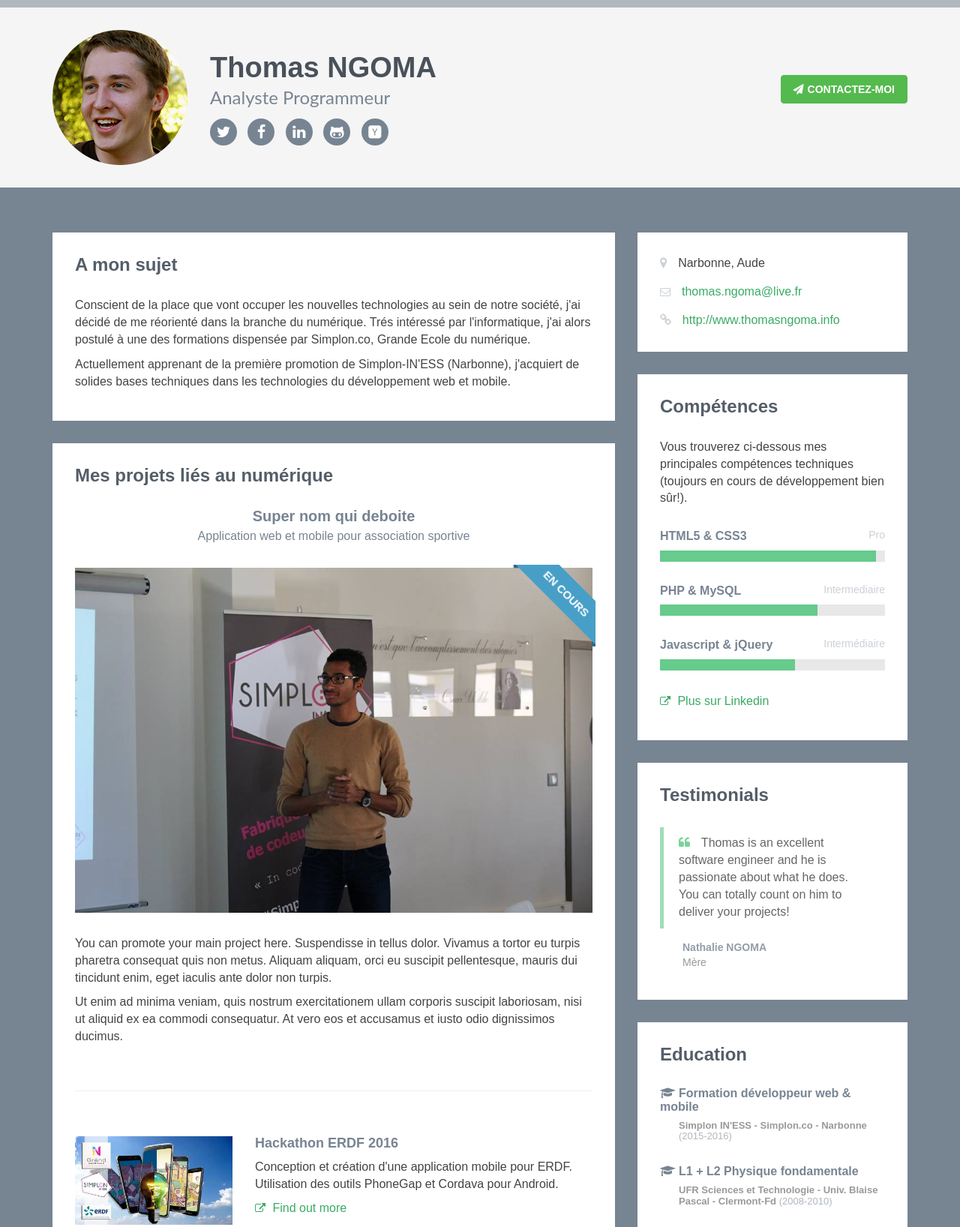
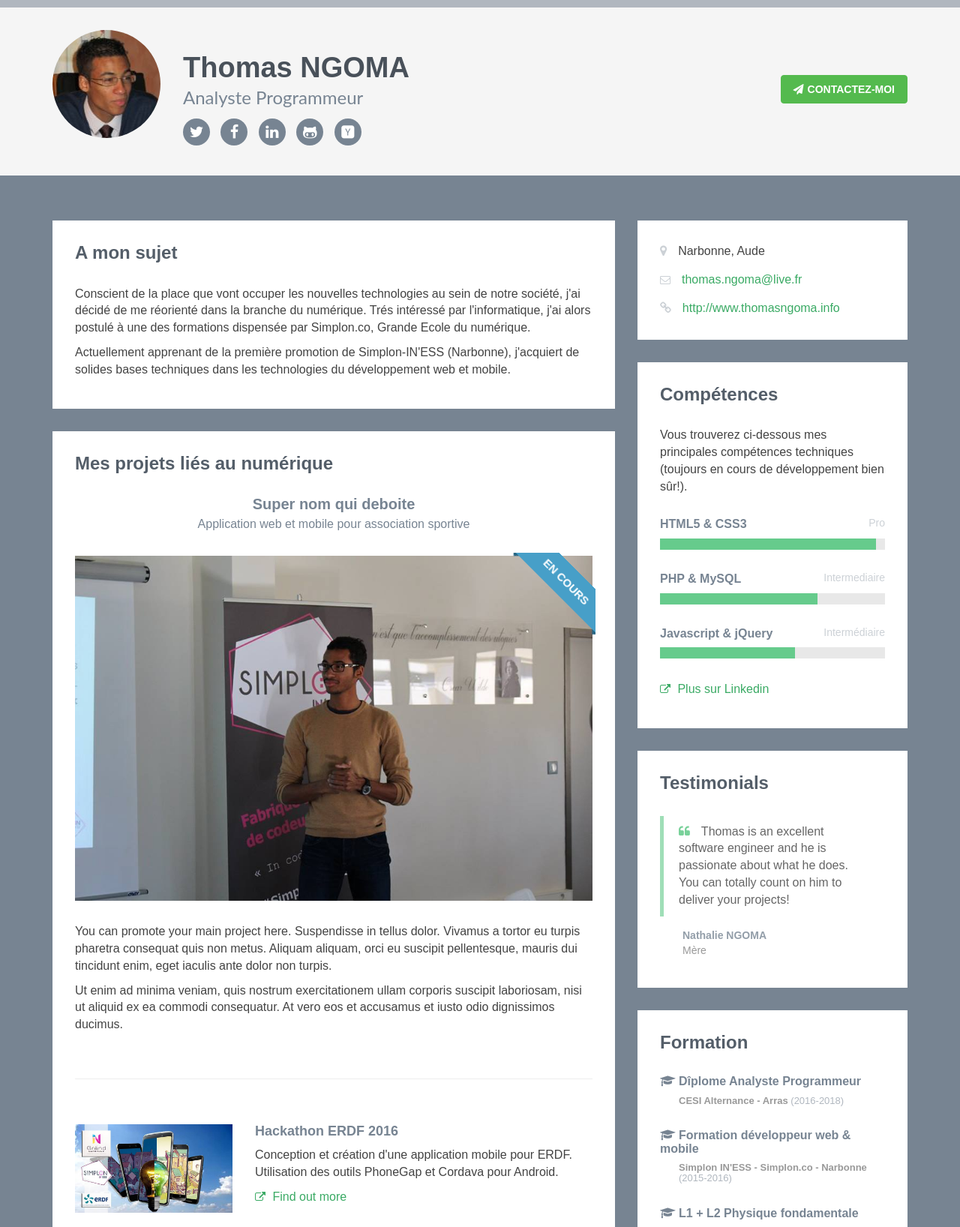
Before and after one commit to simplon-thomasn/cv, a plain HTML site: page index.html in a window 1280 px wide. Shown: the top 1636 px of the page at 75% size. Drawn offline with Linux system fonts and the light colour scheme; files that its build step writes are made by us from their sources; files whose address does not match are found by name.

Commit message:
Correction de quelques erreurs

```diff
--- a/css/style.css
+++ b/css/style.css
@@ -151,7 +151,9 @@ header .profile-content .social a .fa {
   font-size: 20px;
   padding-top: 8px;
 }
-
+header .profile-image {
+  border-radius: 50%;
+}
 
 
 
--- a/index.html
+++ b/index.html
@@ -19,7 +19,7 @@
     <!-- HEADER -->
     <header>
       <div class="container">
-        <img class="profile-image img-responsive pull-left" src="images/profile.png" alt="Thomas Ngoma" />
+        <img class="profile-image img-responsive pull-left" src="images/profile1.png" alt="Thomas Ngoma" />
         <div class="profile-content pull-left">
           <h1 class="name">Thomas NGOMA</h1>
           <h2 class="desc">Analyste Programmeur</h2>
@@ -222,9 +222,14 @@
         <!-- EDUCATION -->
           <aside class="education aside section">
           <div class="section-inner">
-          <h2 class="heading">Education</h2>
+          <h2 class="heading">Formation</h2>
 
             <div class="content">
+
+              <div class="item">
+                <h3 class="title"><i class="fa fa-graduation-cap"></i> Dîplome Analyste Programmeur</h3>
+                <h4 class="university">CESI Alternance - Arras <span class="year">(2016-2018)</span></h4>
+              </div><!--//item-->
 
               <div class="item">
                 <h3 class="title"><i class="fa fa-graduation-cap"></i> Formation développeur web & mobile</h3>
@@ -271,7 +276,7 @@
                   <span class="level"><br />Un poco <br class="visible-xs"/><i class="fa fa-star"></i> <i class="fa fa-star"></i> <i class="fa fa-star"></i></span>
                 </li><!--//item-->
                 <li class="item">
-                  <span class="title"><strong>Dutch :</strong></span>
+                  <span class="title"><strong>Deutch :</strong></span>
                   <span class="level"><br />Nicht gut <br class="visible-xs"/><i class="fa fa-star-half"></i> </span>
                 </li><!--//item-->
               </ul>
```
Also changed, not shown: images/profile1.png (added).
